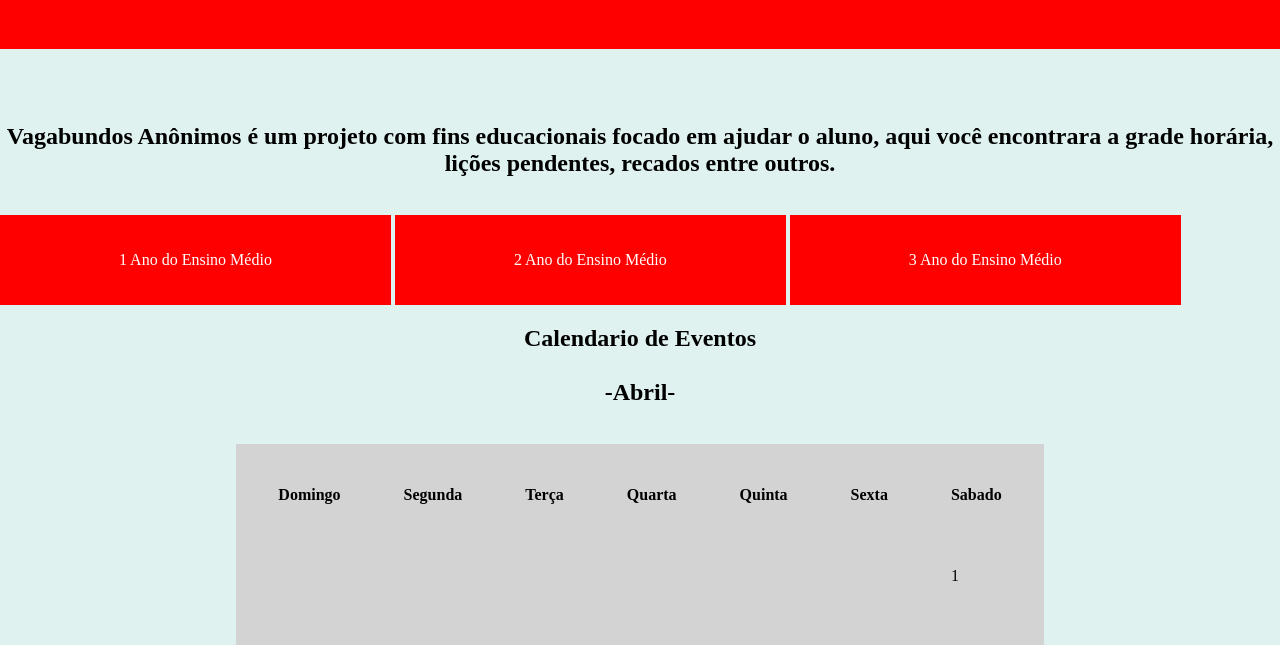
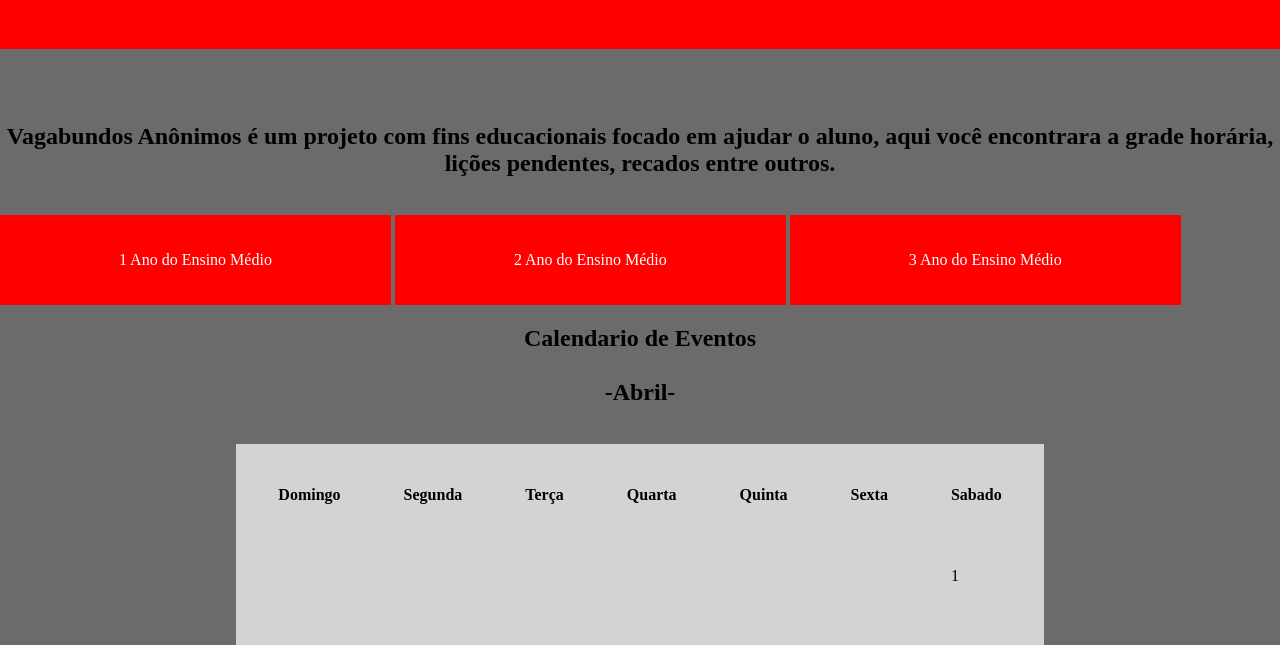
Before and after one commit to Anonimated/Central, a plain HTML site: page index.html in a window 1280 px wide. Shown: the part 91-736 px from the top of the page. Drawn offline with Linux system fonts and the light colour scheme; a web font is replaced by a local one.

Commit message:
Update index.html

```diff
--- a/index.html
+++ b/index.html
@@ -3,7 +3,7 @@
 <style>
 
   body {
-    background-color: #DFF2EF  ;
+    background-color: #6b6b6b }
 }
 </style>
 
```
